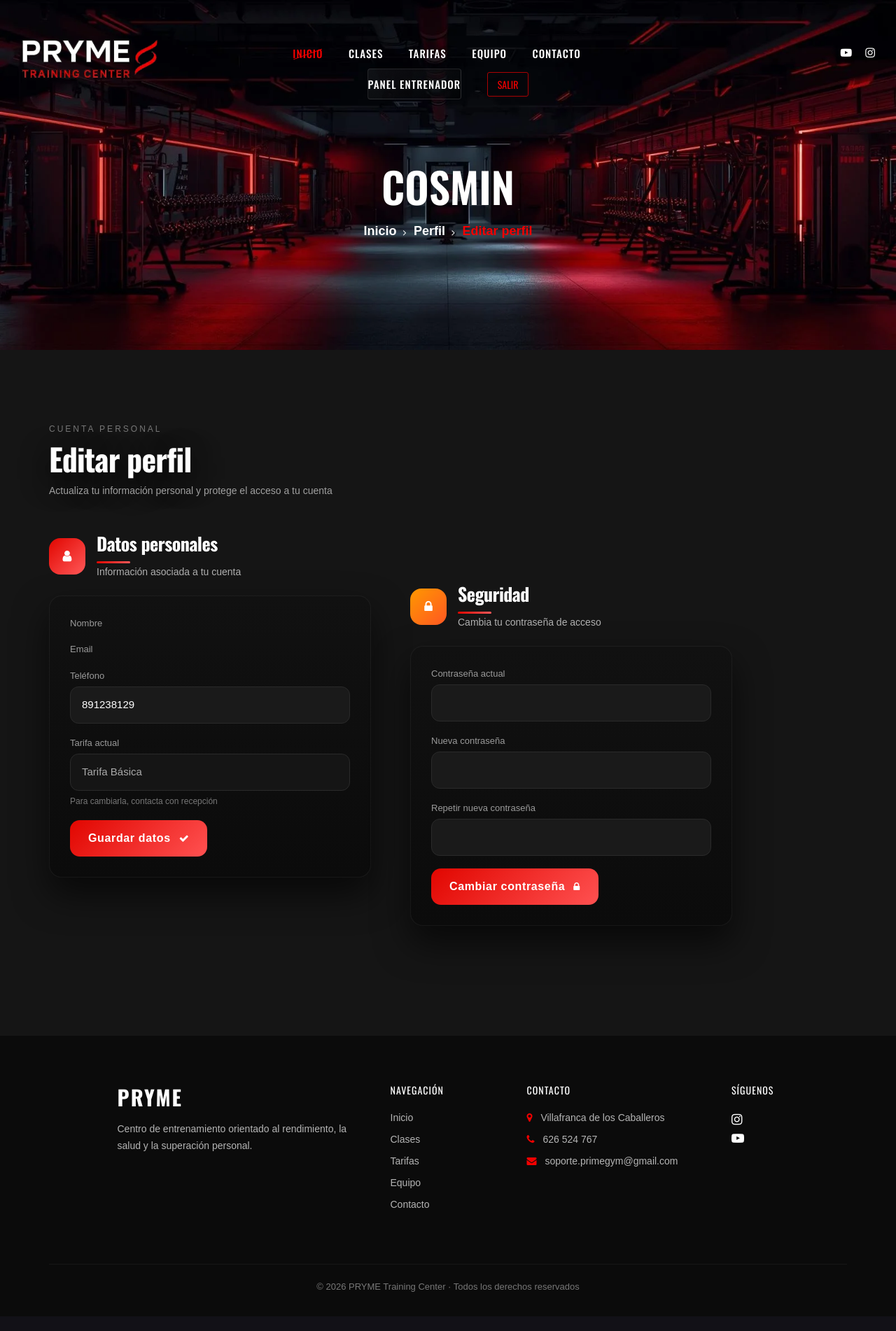
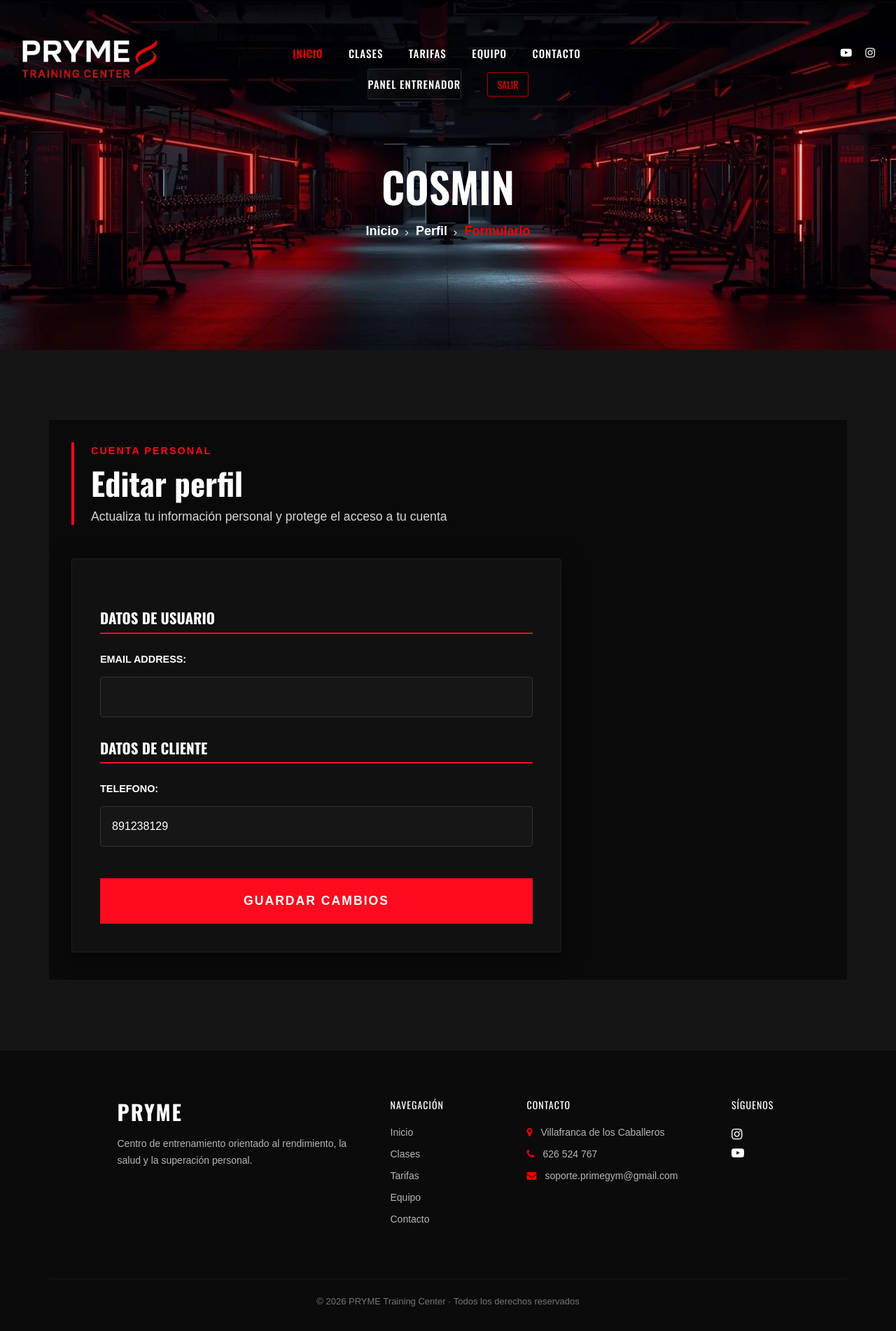
Before and after one commit to cosmincostea21/TFG-PrimeGym, a Django app: page /perfil/editar_perfil/ in a window 1280 px wide. Shown: the whole page at 70% size. Before the commit the page ends 1846 px from the top, so only its background shows below. Run offline with Django 5.2, Linux system fonts and the light colour scheme; a user stored in the database is signed in; data comes from the database, SQL or seed files in the repository; both versions use the stored data as it was after the commit; some libraries are stand-ins or nearby versions; some web fonts are replaced.

Commit message:
{rama - cosmin} editar perfil

```diff
--- a/prime_gym/perfil/forms.py
+++ b/prime_gym/perfil/forms.py
@@ -1,21 +1,13 @@
 from django import forms
+from django.contrib.auth.models import User
 from gimnasio.models import Cliente
 
-class EditarPerfilForm(forms.ModelForm):
+class UserUpdateForm(forms.ModelForm):
+    class Meta:
+        model = User
+        fields = ['email'] # Aquí puedes agregar 'first_name' o 'last_name'
+
+class ClienteUpdateForm(forms.ModelForm):
     class Meta:
         model = Cliente
         fields = ['telefono']
-
-class CambiarPasswordForm(forms.Form):
-    password_actual = forms.CharField(
-        widget=forms.PasswordInput,
-        required=False
-    )
-    password_nueva = forms.CharField(
-        widget=forms.PasswordInput,
-        required=False
-    )
-    password_nueva_confirmacion = forms.CharField(
-        widget=forms.PasswordInput,
-        required=False
-    )
--- a/prime_gym/perfil/templates/perfil/components/base_perfil.html
+++ b/prime_gym/perfil/templates/perfil/components/base_perfil.html
@@ -146,7 +146,7 @@
         <div class="row">
             <div class="col-lg-12 text-center">
                 <div class="breadcrumb-text">
-                    <h2 data-aos="fade-right" data-aos-delay="300"> {{cliente.nombre}}</h2>
+                    <h2 data-aos="fade-right" data-aos-delay="300"> {{ request.user.username }}</h2>
                     <div class="bt-option" data-aos="fade-left" data-aos-delay="400">
                         <a href="{% url 'main' %}">Inicio</a>
                         <a href="{% url 'perfil:dashboard'%}">Perfil</a>
--- a/prime_gym/perfil/templates/perfil/editar_perfil.html
+++ b/prime_gym/perfil/templates/perfil/editar_perfil.html
@@ -5,12 +5,10 @@
   <link rel="stylesheet" href="{% static 'css/perfil/style_editar_perfil.css' %}">
 {% endblock %}
 
-{% block pagina %}
-  Editar perfil
-{% endblock %}
+{% block pagina %} Formulario {% endblock %}
 
 {% block contenido %}
-
+<div id="editar-perfil-gym-container">
     <!-- MENSAJES -->
     {% if messages %}
       {% for message in messages %}
@@ -22,7 +20,6 @@
       {% endfor %}
     {% endif %}
 
-<!-- HERO -->
     <header class="profile-hero">
         <span class="profile-eyebrow">Cuenta personal</span>
         <h1 class="profile-title">Editar perfil</h1>
@@ -31,99 +28,16 @@
         </p>
     </header>
 
-<form method="post">
+    <form method="POST" class="edit-form-gym">
         {% csrf_token %}
 
-  <!-- GRID DE FORMULARIOS -->
-  <div class="profile-grid">
+        <h3 class="form-section-title">Datos de Usuario</h3>
+        {{ u_form.as_p }}
 
-    <!-- DATOS PERSONALES -->
-    <section class="profile-section">
-      <header class="section-head">
-        <div class="section-icon">
-          <i class="fa fa-user"></i>
+        <h3 class="form-section-title">Datos de Cliente</h3>
+        {{ c_form.as_p }}
+
+        <button type="submit" class="btn-save-gym">Guardar Cambios</button>
+    </form>
 </div>
-        <div>
-          <h2>Datos personales</h2>
-          <p>Información asociada a tu cuenta</p>
-        </div>
-      </header>
-
-      <div class="section-card">
-        <div class="form-group">
-          <label>Nombre</label>
-          {{ form.nombre }}
-        </div>
-
-        <div class="form-group">
-          <label>Email</label>
-          {{ form.email }}
-        </div>
-
-        <div class="form-group">
-          <label>Teléfono</label>
-          {{ form.telefono }}
-        </div>
-
-        <div class="form-group form-group--readonly">
-          <label>Tarifa actual</label>
-          <input type="text" value="{{ cliente.tarifa.nombre }}" readonly>
-          <small>Para cambiarla, contacta con recepción</small>
-        </div>
-
-        <!-- BOTÓN PERFIL -->
-        <button
-          type="submit"
-          name="accion"
-          value="perfil"
-          class="profile-save-btn">
-          Guardar datos
-          <i class="fa fa-check"></i>
-        </button>
-      </div>
-    </section>
-
-    <!-- SEGURIDAD -->
-    <section class="profile-section">
-      <header class="section-head section-head--danger">
-        <div class="section-icon">
-          <i class="fa fa-lock"></i>
-        </div>
-        <div>
-          <h2>Seguridad</h2>
-          <p>Cambia tu contraseña de acceso</p>
-        </div>
-      </header>
-
-      <div class="section-card">
-        <div class="form-group">
-          <label>Contraseña actual</label>
-          {{ pass_form.password_actual }}
-        </div>
-
-        <div class="form-group">
-          <label>Nueva contraseña</label>
-          {{ pass_form.password_nueva }}
-        </div>
-
-        <div class="form-group">
-          <label>Repetir nueva contraseña</label>
-          {{ pass_form.password_nueva_confirmacion }}
-        </div>
-
-        <!-- BOTÓN PASSWORD -->
-        <button
-          type="submit"
-          name="accion"
-          value="password"
-          class="profile-save-btn">
-          Cambiar contraseña
-          <i class="fa fa-lock"></i>
-        </button>
-      </div>
-    </section>
-
-  </div>
-</form>
-
 {% endblock %}
--- a/prime_gym/perfil/views.py
+++ b/prime_gym/perfil/views.py
@@ -6,7 +6,7 @@ from django.contrib import messages
 from django.db.models import Count, Q
 from gimnasio.models import Cliente, Reserva, Clase
 from django.contrib.auth.hashers import check_password
-from .forms import EditarPerfilForm, CambiarPasswordForm
+from .forms import UserUpdateForm, ClienteUpdateForm
 
 
 # =====================================================
@@ -132,6 +132,8 @@ def datos_personales(request):
 # =====================================================
 @login_required
 def mis_reservas(request):
+    if request.user.is_staff:
+        raise PermissionDenied
     cliente = get_cliente_actual(request)
     hoy = date.today()
 
@@ -305,51 +307,24 @@ def mis_reservas(request):
 
 @login_required
 def editar_perfil(request):
-    cliente = get_cliente_actual(request)
+    # Obtenemos el perfil del cliente asociado al usuario actual
+    cliente = get_object_or_404(Cliente, user=request.user)
 
-    if request.method == "POST":
-        accion = request.POST.get("accion")
+    if request.method == 'POST':
+        u_form = UserUpdateForm(request.POST, instance=request.user)
+        c_form = ClienteUpdateForm(request.POST, instance=cliente)
 
-        form = EditarPerfilForm(request.POST, instance=cliente)
-        pass_form = CambiarPasswordForm(request.POST)
+        if u_form.is_valid() and c_form.is_valid():
+            u_form.save()
+            c_form.save()
+            messages.success(request, "¡Tu perfil ha sido actualizado!")
+            return redirect('perfil:editar_perfil')
+    else:
+        u_form = UserUpdateForm(instance=request.user)
+        c_form = ClienteUpdateForm(instance=cliente)
 
-        # ✅ GUARDAR DATOS PERSONALES
-        if accion == "perfil":
-            if form.is_valid():
-                form.save()
-                messages.success(request, "Datos personales actualizados correctamente.")
-            else:
-                messages.error(request, "Revisa los datos del formulario.")
-
-        # ✅ CAMBIAR CONTRASEÑA
-        elif accion == "password":
-            if not pass_form.is_valid():
-                messages.error(request, "Error en el formulario de contraseña.")
-            else:
-                pwd_actual = pass_form.cleaned_data.get("password_actual")
-                pwd_nueva  = pass_form.cleaned_data.get("password_nueva")
-                pwd_conf   = pass_form.cleaned_data.get("password_nueva_confirmacion")
-
-                # ⛔ Aquí SÍ exigimos contraseña
-                if not pwd_actual or not pwd_nueva or not pwd_conf:
-                    messages.error(request, "Debes completar todos los campos para cambiar la contraseña.")
-                elif not check_password(pwd_actual, request.user.password):
-                    messages.error(request, "La contraseña actual no es correcta.")
-                elif pwd_nueva != pwd_conf:
-                    messages.error(request, "Las contraseñas nuevas no coinciden.")
-                else:
-                    request.user.set_password(pwd_nueva)
-                    request.user.save()
-                    messages.success(request, "Contraseña actualizada correctamente.")
-
-        return redirect("perfil:editar_perfil")
-
-    # GET
-    form = EditarPerfilForm(instance=cliente)
-    pass_form = CambiarPasswordForm()
-
-    return render(request, "perfil/editar_perfil.html", {
-        "cliente": cliente,
-        "form": form,
-        "pass_form": pass_form,
-    })
+    context = {
+        'u_form': u_form,
+        'c_form': c_form
+    }
+    return render(request, 'perfil/editar_perfil.html', context)
--- a/prime_gym/static/css/perfil/style_editar_perfil.css
+++ b/prime_gym/static/css/perfil/style_editar_perfil.css
@@ -1,240 +1,159 @@
-/* ==================================================
-   PERFIL · EDITAR PERFIL — CSS LIMPIO
-================================================== */
+/* =========================================================
+   1 · VARIABLES
+========================================================= */
+:root {
+    --rb:      #0a0a0a;
+    --rs:      #111111;
+    --rs2:     #161616;
+    --rl:      rgba(255,255,255,0.06);
+    --rr:      #ff0a1f;
+    --rr-soft: rgba(255,10,31,0.12);
+    --rt:      #ffffff;
+    --rt2:     #d8d8d8;
+    --rm:      #888;
 
-/* ==================================================
-   HERO
-================================================== */
-.profile-hero {
-  position: relative;
-  z-index: 2;
-  margin-bottom: 48px;
+    --green:      #2ee07a;
+    --green-soft: rgba(46,224,122,0.1);
+    --amber:      #ffb648;
+    --amber-soft: rgba(255,182,72,0.08);
 }
 
-.profile-eyebrow {
-  text-transform: uppercase;
-  letter-spacing: 0.25em;
-  font-size: 12px;
-  color: #777;
+.rsv-alert {
+    position: relative;
+    display: flex;
+    align-items: center;
+    gap: 0.85rem;
+    background: var(--rs);
+    color: var(--rt2);
+    padding: 1rem 1.25rem 1rem 1.6rem;
+    margin-bottom: 1.25rem;
+    overflow: hidden;
+}
+.rsv-alert-bar {
+    position: absolute;
+    left: 0; top: 0; bottom: 0;
+    width: 4px;
+    background: var(--rr);
+}
+.rsv-alert i { color: var(--rr); }
+
+/* =========================================================
+   PERFIL · Alto Contraste
+   ========================================================= */
+
+#editar-perfil-gym-container {
+    background-color: var(--rb); /* #0a0a0a */
+    color: var(--rt);           /* #ffffff - Blanco puro para texto base */
+    padding: 2rem;
+    min-height: 100vh;
 }
 
-.profile-title {
-  font-size: 44px;
-  font-weight: 800;
-  letter-spacing: -0.02em;
-  margin: 6px 0;
-  color: #ffffff;
-  opacity: 1;
-  text-shadow: 0 12px 40px rgba(0,0,0,.85);
+/* --- Hero Section --- */
+#editar-perfil-gym-container .profile-hero {
+    margin-bottom: 3rem;
+    border-left: 4px solid var(--rr); /* Rojo vibrante */
+    padding-left: 1.5rem;
 }
 
-.profile-subtitle {
-  max-width: 520px;
-  color: #a0a0a0;
+#editar-perfil-gym-container .profile-eyebrow {
+    color: var(--rr); /* Rojo */
+    font-weight: 800;
+    font-size: 0.9rem;
+    text-transform: uppercase;
+    letter-spacing: 2px;
 }
 
-/* ==================================================
-   GRID DE FORMULARIOS
-================================================== */
-.profile-grid {
-  display: grid;
-  grid-template-columns: minmax(320px, 460px) minmax(320px, 460px);
-  gap: 56px;
-  align-items: start;
+#editar-perfil-gym-container .profile-title {
+    font-size: 2.8rem;
+    font-weight: 900;
+    color: #ffffff; /* Contraste máximo */
+    margin: 0.5rem 0;
 }
 
-/* Responsive */
-@media (max-width: 900px) {
-  .profile-grid {
-    grid-template-columns: 1fr;
-  }
+#editar-perfil-gym-container .profile-subtitle {
+    color: var(--rt2); /* Gris claro #d8d8d8 */
+    font-size: 1.1rem;
+    max-width: 600px;
 }
 
-/* ==================================================
-   SECTIONS
-================================================== */
-.profile-section {
-  position: relative;
-  z-index: 2;
-  width: 100%;
-  margin-bottom: 56px;
+/* --- Formulario --- */
+#editar-perfil-gym-container .edit-form-gym {
+    background: var(--rs); /* #111111 - Un toque más claro que el fondo */
+    border: 1px solid var(--rl);
+    padding: 2.5rem;
+    border-radius: 4px;
+    max-width: 700px;
+    box-shadow: 0 10px 30px rgba(0,0,0,0.5); /* Sombra para separar del fondo */
 }
 
-/* Separación visual de Seguridad (desktop) */
-.profile-section:last-child {
-  margin-top: 72px;
+#editar-perfil-gym-container .form-section-title {
+    color: #ffffff; /* Blanco total */
+    font-size: 1.3rem;
+    text-transform: uppercase;
+    font-weight: 800;
+    margin: 2rem 0 1.5rem 0;
+    padding-bottom: 0.5rem;
+    border-bottom: 2px solid var(--rr); /* Subrayado rojo para jerarquía */
 }
 
-@media (max-width: 900px) {
-  .profile-section:last-child {
-    margin-top: 0;
-  }
+/* --- Inputs de Django --- */
+#editar-perfil-gym-container .edit-form-gym p {
+    margin-bottom: 1.8rem;
 }
 
-/* ==================================================
-   SECTION HEADERS
-================================================== */
-.section-head {
-  display: flex;
-  align-items: center;
-  gap: 16px;
-  margin-bottom: 22px;
-  opacity: 1;
+#editar-perfil-gym-container .edit-form-gym label {
+    color: #ffffff; /* Cambio de var(--rt2) a blanco puro para legibilidad */
+    font-size: 0.9rem;
+    margin-bottom: 0.8rem;
+    font-weight: 700;
+    text-transform: uppercase;
+    display: block;
 }
 
-.section-head *,
-.section-head h2,
-.section-head p {
-  opacity: 1 !important;
+#editar-perfil-gym-container .edit-form-gym input {
+    background: var(--rs2); /* #161616 */
+    border: 1px solid #333; /* Borde un poco más claro para ver el límite */
+    color: #ffffff;
+    padding: 1rem;
+    border-radius: 4px;
+    font-size: 1rem;
+    width: 100%;
+    box-sizing: border-box;
 }
 
-.section-head h2 {
-  font-size: 26px;
-  font-weight: 800;
-  margin: 0;
-  color: #ffffff;
-  letter-spacing: -0.02em;
+#editar-perfil-gym-container .edit-form-gym input:focus {
+    outline: none;
+    border-color: var(--rr);
+    background: #000000;
+    box-shadow: 0 0 8px var(--rr-soft);
 }
 
-.section-head h2::after {
-  content: "";
-  display: block;
-  width: 48px;
-  height: 3px;
-  margin-top: 10px;
-  background: linear-gradient(90deg, #e10600, #ff5858);
-  border-radius: 4px;
+/* --- Botón Guardar --- */
+#editar-perfil-gym-container .btn-save-gym {
+    background-color: var(--rr);
+    color: #ffffff;
+    width: 100%;
+    padding: 1.2rem;
+    border: none;
+    font-weight: 900;
+    font-size: 1.1rem;
+    text-transform: uppercase;
+    letter-spacing: 2px;
+    cursor: pointer;
+    margin-top: 1rem;
+    transition: all 0.3s ease;
 }
 
-.section-head p {
-  margin: 0;
-  font-size: 14px;
-  color: #b0b0b0;
+#editar-perfil-gym-container .btn-save-gym:hover {
+    background-color: #ff2e43; /* Rojo más brillante al pasar el ratón */
+    transform: scale(1.02);
 }
 
-/* ICONO */
-.section-icon {
-  width: 52px;
-  height: 52px;
-  border-radius: 16px;
-  background: linear-gradient(135deg, #e10600, #ff5858);
-  display: flex;
-  align-items: center;
-  justify-content: center;
-  color: #fff;
-  font-size: 18px;
+/* Ajuste para los mensajes de error internos */
+#editar-perfil-gym-container .errorlist li {
+    background: var(--rr-soft);
+    color: #ff99a3;
+    padding: 5px 10px;
+    border-radius: 4px;
+    font-weight: 600;
 }
-
-/* Variante seguridad */
-.section-head--danger .section-icon {
-  background: linear-gradient(135deg, #ff9800, #ff5722);
-}
-
-/* ==================================================
-   CARDS
-================================================== */
-.section-card {
-  max-width: 460px;
-  background: linear-gradient(180deg, #111, #0b0b0b);
-  border-radius: 18px;
-  padding: 30px;
-  box-shadow:
-    inset 0 0 0 1px rgba(255,255,255,0.05),
-    0 24px 50px rgba(0,0,0,0.6);
-}
-
-@media (max-width: 900px) {
-  .section-card {
-    max-width: 100%;
-  }
-}
-
-/* ==================================================
-   FORM
-================================================== */
-.form-group {
-  margin-bottom: 18px;
-}
-
-.form-group label {
-  font-size: 13px;
-  color: #9a9a9a;
-  display: block;
-  margin-bottom: 6px;
-}
-
-.form-group input {
-  width: 100%;
-  padding: 14px 16px;
-  background: #1a1a1a;
-  border: 1px solid #2a2a2a;
-  border-radius: 12px;
-  color: #ffffff;
-  font-size: 15px;
-}
-
-.form-group input:focus {
-  outline: none;
-  border-color: #ff5151;
-}
-
-/* READONLY */
-.form-group--readonly input {
-  background: #151515;
-  color: #aaaaaa;
-}
-
-.form-group--readonly small {
-  display: block;
-  margin-top: 6px;
-  color: #777777;
-  font-size: 12px;
-}
-
-/* ==================================================
-   ACTIONS
-================================================== */
-.form-actions {
-  display: flex;
-  justify-content: flex-end;
-  margin-top: 24px;
-}
-
-.profile-save-btn {
-  display: inline-flex;
-  align-items: center;
-  gap: 12px;
-  padding: 14px 26px;
-  background: linear-gradient(135deg, #e10600, #ff5151);
-  color: #ffffff;
-  border-radius: 14px;
-  border: none;
-  cursor: pointer;
-  font-weight: 700;
-  letter-spacing: 0.04em;
-}
-
-.profile-save-btn i {
-  font-size: 14px;
-}
-
-.profile-save-btn:hover {
-  transform: translateY(-1px);
-  box-shadow: 0 10px 30px rgba(255,80,80,.35);
-}
-
-
-/* ===============================
-   ALERTAS PERFIL
-================================ */
-.rsv-alert {
-  position: relative;
-  z-index: 10;
-  background: linear-gradient(135deg, #1e1e1e, #111);
-  color: #ffffff;
-  border-left: 4px solid #ff5151;
-  padding: 14px 18px;
-  margin-bottom: 18px;
-  border-radius: 10px;
-  box-shadow: 0 10px 30px rgba(0,0,0,.6);
-}
```
Also changed, not shown: prime_gym/db.sqlite3. Lines whose indentation alone changed are shown as unchanged.
